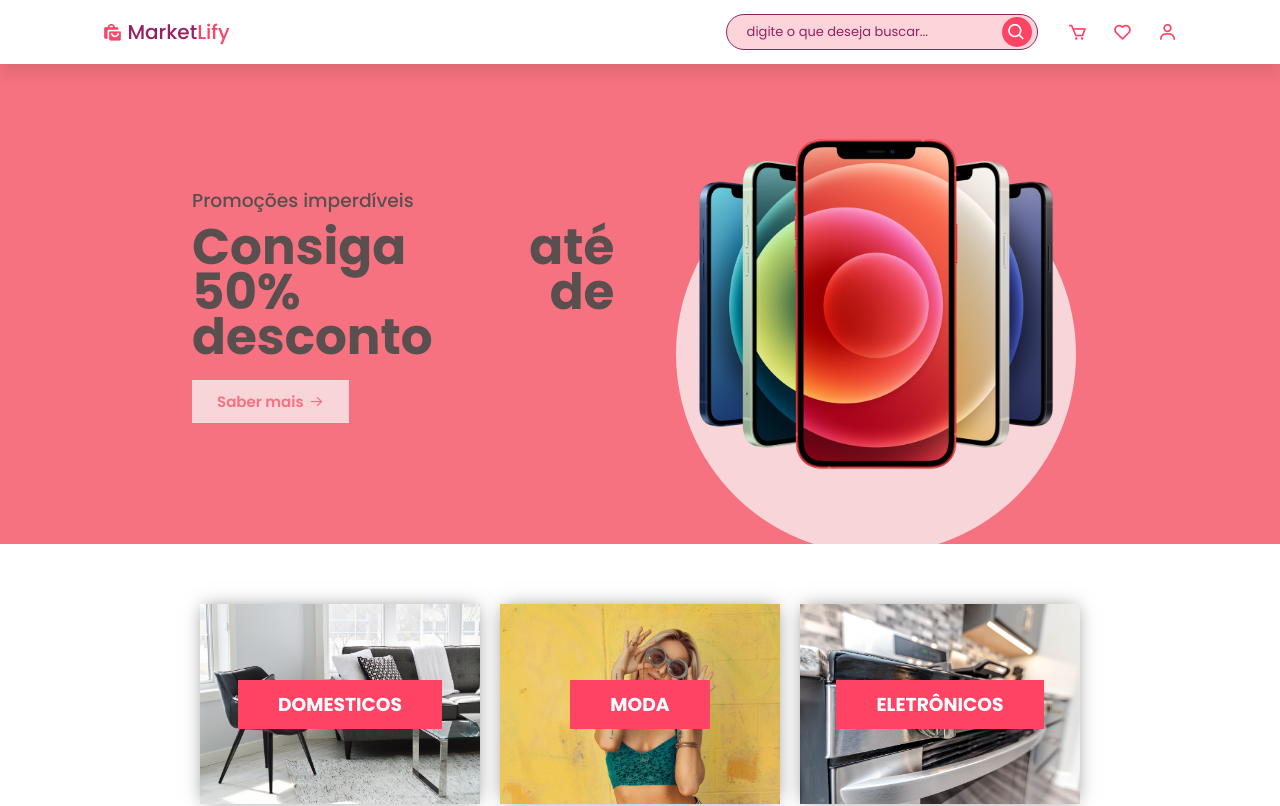
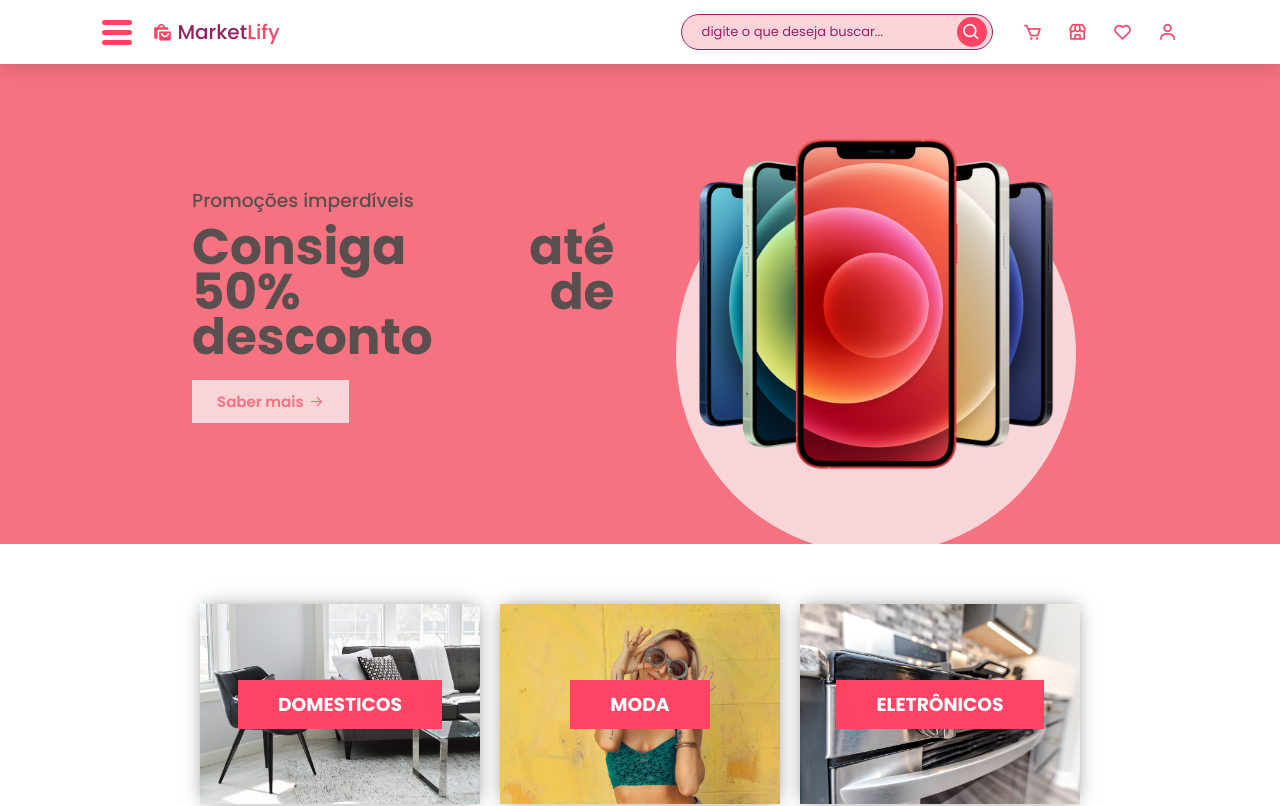
Before and after one commit to rodrigsmor/E-commerce, a React (Create React App) app: page / in a window 1280 px wide. Shown: the top 806 px of the page. Built offline with nearby package versions, Linux system fonts and the light colour scheme; data requests are answered from the project's data file.

Commit message:
sidebar added

```diff
--- a/src/components/Header/index.tsx
+++ b/src/components/Header/index.tsx
@@ -1,18 +1,32 @@
 import * as S from './styled';
 import Logomark from '../Logomark';
 import SearchBar from '../SearchBar';
+import SideBar from '../SideBar';
+import { useState } from 'react';
 
 const Header = (props: any) => {
+
+    const [click, setClick] = useState(false);
+
     return (
         <S.Header>
             <div className="headerContainer">
-                <Logomark />
+                <S.HeaderFixed>
+                    <S.ToggleButton
+                        onClick={() => setClick(true) }>
+                        <span></span>
+                        <span></span>
+                        <span></span>
+                    </S.ToggleButton>
+                    <Logomark />
+                </S.HeaderFixed>
 
                 <S.UserInteractions>
                     <SearchBar />
 
                     <div className="cartBox">
                         <i className='bx bx-cart'></i>
+                        <i className='bx bx-store'></i>
                         <i className='bx bx-heart'></i>
                         <span className={props.quantidade === 0 ? 'notDisplay' : ''}>
                             <p>
@@ -22,6 +36,8 @@ const Header = (props: any) => {
                         <i className='bx bx-user'></i>
                     </div>
                 </S.UserInteractions>
+
+                <SideBar click={click} setClick={setClick}/>
             </div>
         </S.Header>
     );
--- a/src/components/Header/styled.ts
+++ b/src/components/Header/styled.ts
@@ -21,6 +21,14 @@ export const Header = styled.header`
         align-items: center;
         justify-content: space-between;
     }
+`;
+
+export const HeaderFixed = styled.div`
+    height: 100%;
+    display: flex;
+    grid-gap: 20px;
+    width: fit-content;
+    align-items: center;
 `;
 
 export const UserInteractions = styled.div`
@@ -69,3 +77,25 @@ export const UserInteractions = styled.div`
         }
     }
 `;
+
+export const ToggleButton = styled.button`
+    width: 30px;
+    height: 25px;
+    border: none;
+    outline: none;
+    display: flex;
+    cursor: pointer;
+    flex-direction: column;
+    background: transparent;
+    justify-content: space-between;
+
+    span {
+        width: 100%;
+        height: 5px;
+        display: block;
+        position: relative;
+        border-radius: 25px;
+        background: #fe4365;
+        transition: .3s linear;
+    }
+`;
--- /dev/null
+++ b/src/components/SideBar/index.tsx
@@ -0,0 +1,23 @@
+import * as S from './styled';
+
+const SideBar: any = (props: any) => {
+    return (
+        <S.SideBarContainer
+            className={props.click === true ? 'active' : '' }>
+            <div className="container">
+                <S.TopSection>
+                    <button onClick={ () => props.setClick(false) }>
+                        <span></span>
+                        <span></span>
+                    </button>
+                </S.TopSection>
+
+                <S.NavSection>
+
+                </S.NavSection>
+            </div>
+        </S.SideBarContainer>
+    );
+}
+
+export default SideBar;
--- /dev/null
+++ b/src/components/SideBar/styled.ts
@@ -0,0 +1,68 @@
+import styled from 'styled-components';
+
+export const SideBarContainer = styled.div`
+    top: 0;
+    left: -30vw;
+    width: 30vw;
+    height: 100vh;
+    position: fixed;
+    background: #fe4365;
+    transition: .5s linear;
+
+    &.active {
+        left: 0;
+    }
+
+    .container {
+        width: 100%;
+        height: 100%;
+        display: flex;
+        color: #ffffff;
+        padding: 0 10%;
+        flex-direction: column;
+        background: transparent;
+    }
+`;
+
+export const TopSection = styled.section`
+    width: 100%;
+    height: 4rem;
+    display: flex;
+    border-bottom: solid 1px #fff;
+    align-items: center;
+    background: transparent;
+
+    button {
+        width: 30px;
+        height: 25px;
+        border: none;
+        outline: none;
+        display: flex;
+        cursor: pointer;
+        flex-direction: column;
+        background: transparent;
+        justify-content: center;
+
+        span {
+            width: 100%;
+            height: 5px;
+            display: block;
+            background: #fff;
+            position: relative;
+            border-radius: 25px;
+
+            &:nth-child(1) {
+                transform: rotate(-45deg);
+            }
+
+            &:nth-child(2) {
+                margin-top: -5px;
+                transform: rotate(45deg);
+            }
+        }
+    }
+`;
+
+export const NavSection = styled.nav`
+
+`;
```
